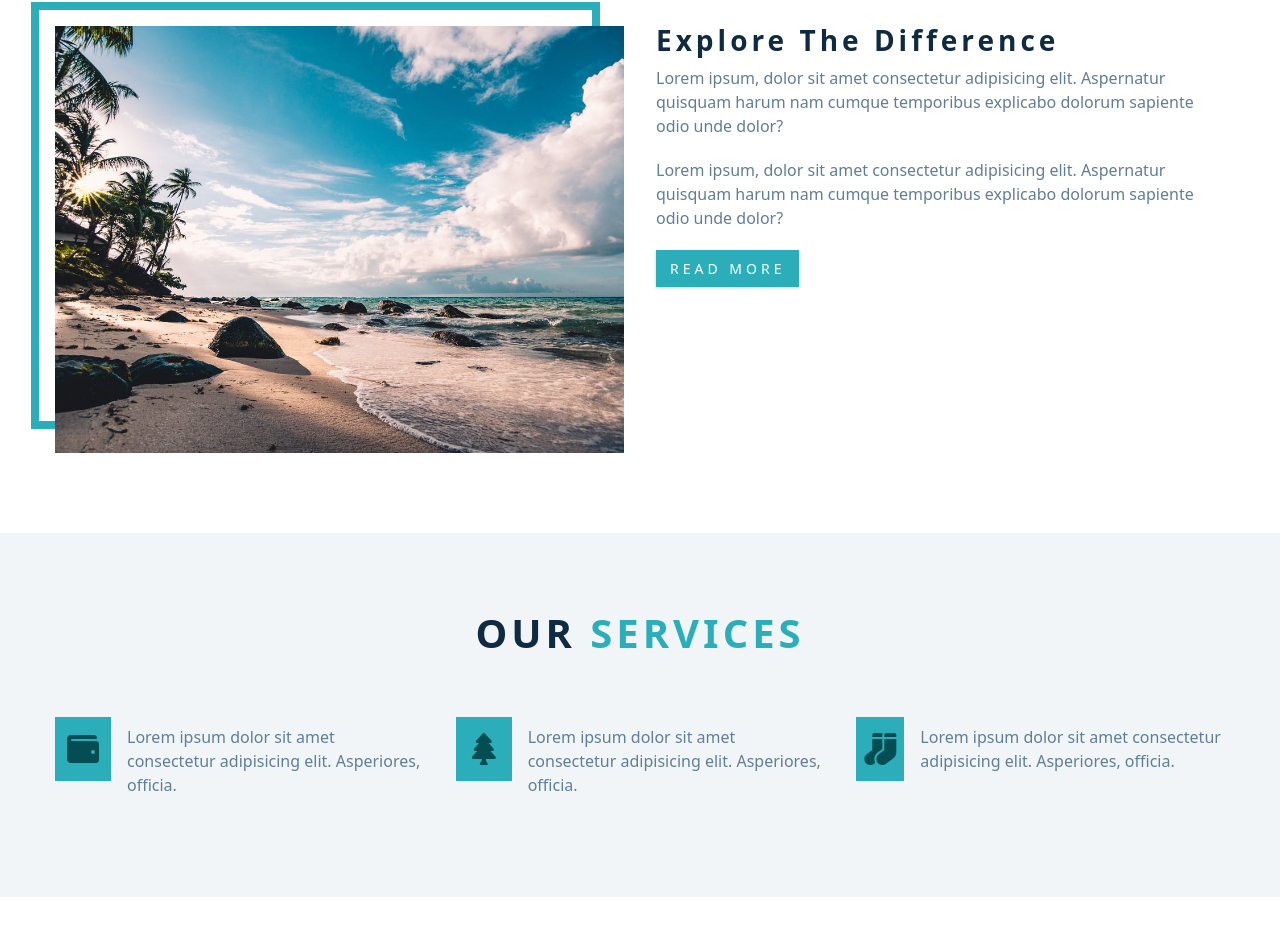
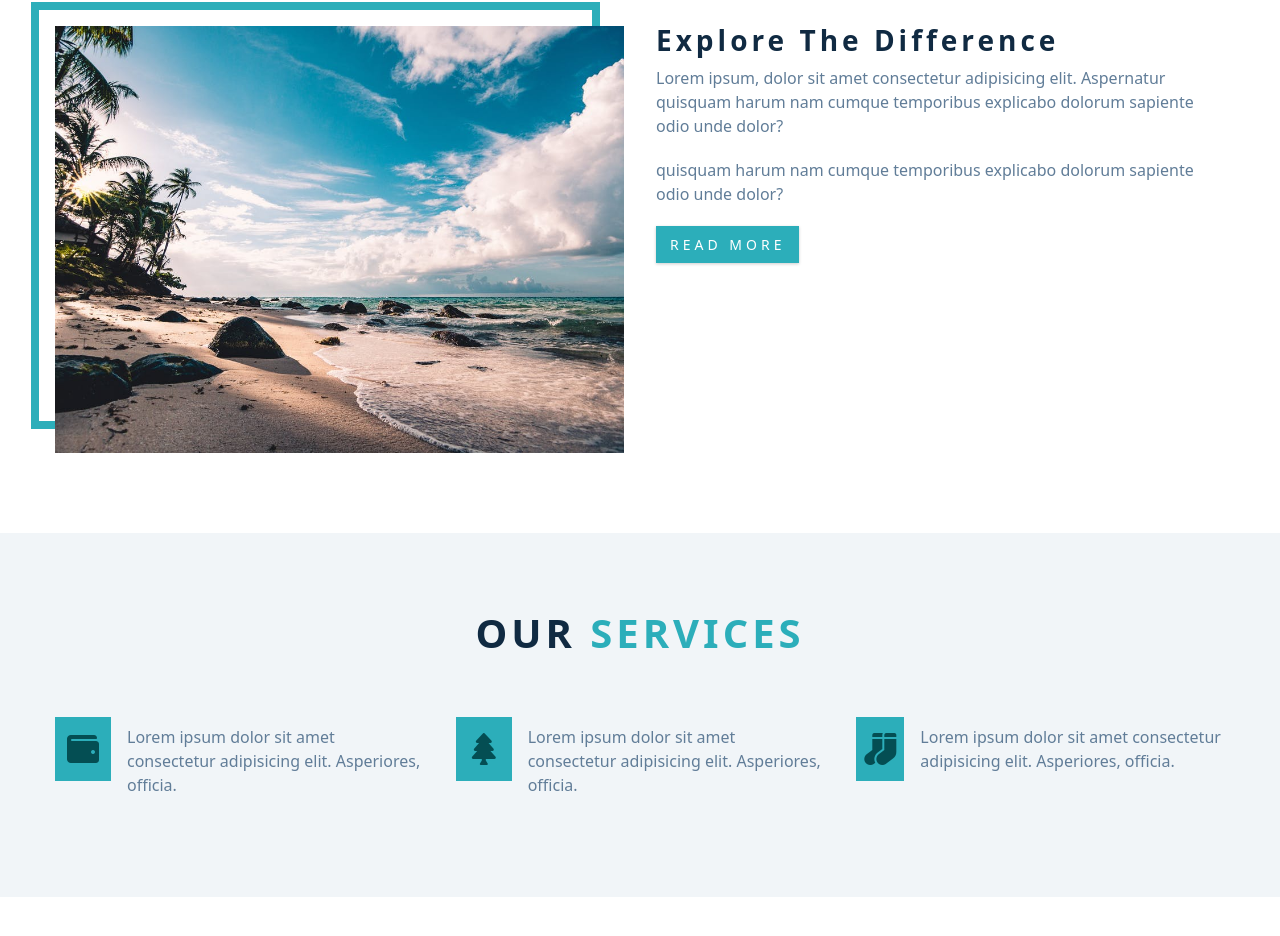
Before and after one commit to n0nnnnc/backroads-app, a React (Create React App) app: page / in a window 1280 px wide. Shown: the part 958-1894 px from the top of the page. Built offline with nearby package versions, Linux system fonts and the light colour scheme.

Commit message:
First commit

```diff
--- a/src/components/About.js
+++ b/src/components/About.js
@@ -17,7 +17,6 @@ function About() {
             unde dolor?
           </p>
           <p>
-            Lorem ipsum, dolor sit amet consectetur adipisicing elit. Aspernatur
             quisquam harum nam cumque temporibus explicabo dolorum sapiente odio
             unde dolor?
           </p>
```
